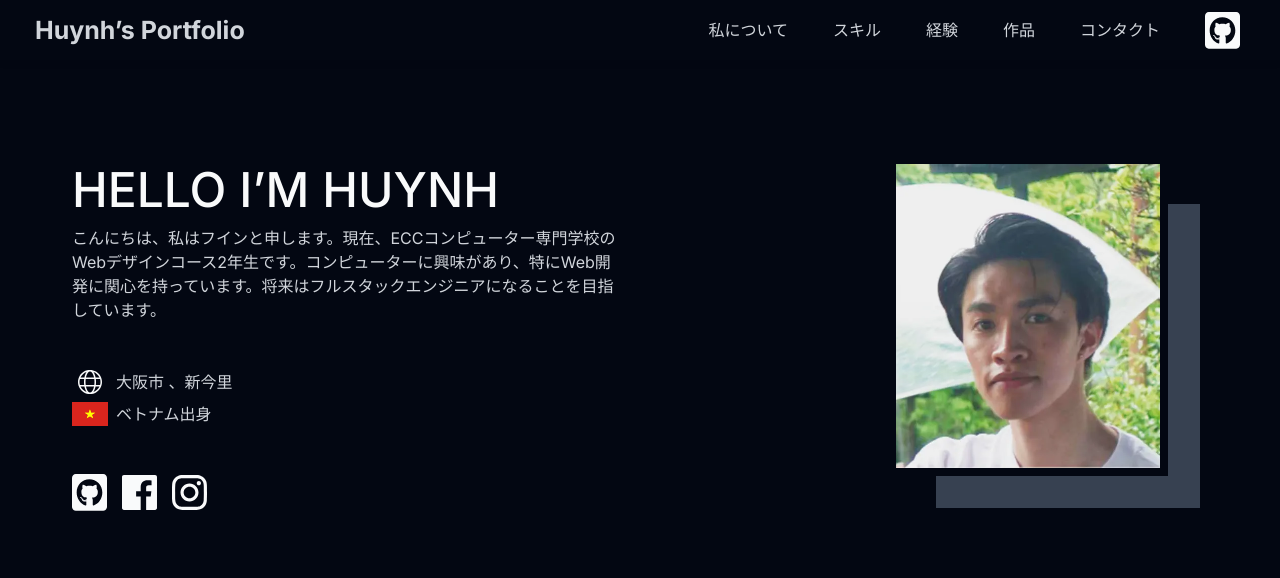
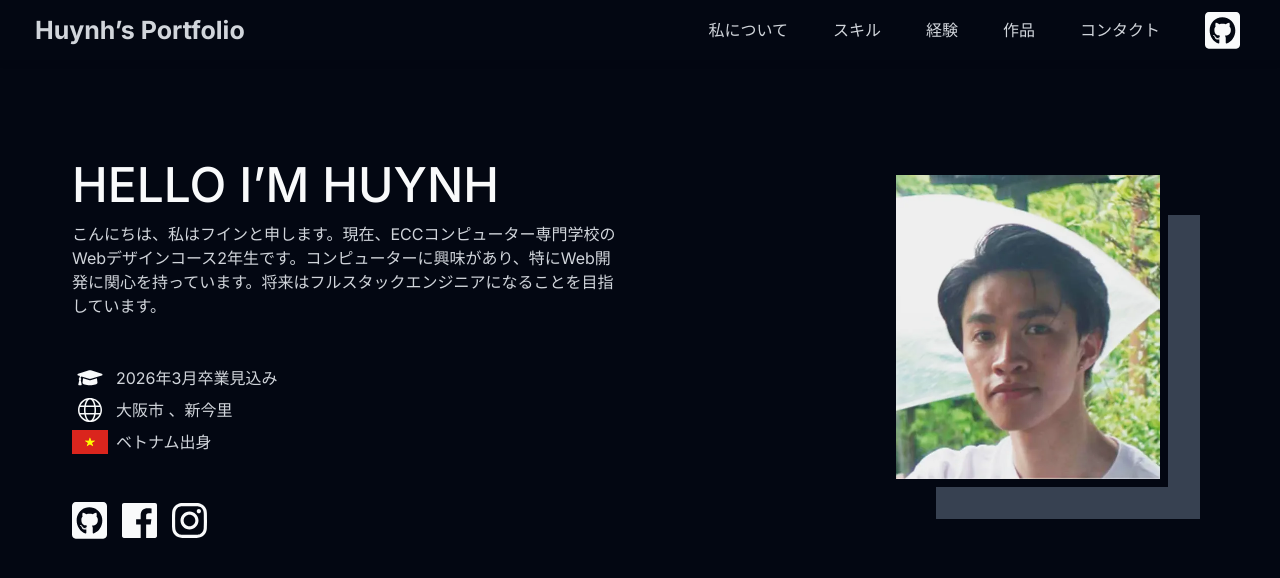
Before and after one commit to huynhnguyen1906/Portfolio, a Next.js app: page / in a window 1280 px wide. Shown: the top 578 px of the page. Built offline with nearby package versions, Linux system fonts and the light colour scheme.

Commit message:
Add Graduation icon and integrate into Hero component

```diff
--- a/src/components/Hero/Hero.tsx
+++ b/src/components/Hero/Hero.tsx
@@ -6,6 +6,7 @@ import FacebookWhite from '../icons/FacebookWhite';
 import InstagramWhite from '../icons/InstagramWhite';
 import Link from 'next/link';
 import Image from 'next/image';
+import Graduation from '../icons/Graduation';
 
 export default function Hero() {
     return (
@@ -19,6 +20,12 @@ export default function Hero() {
                         </p>
                     </div>
                     <div className={Style.Activity}>
+                        <div className={Style.Item}>
+                            <div>
+                                <Graduation />
+                            </div>
+                            <p>2026年3月卒業見込み</p>
+                        </div>
                         <div className={Style.Item}>
                             <div>
                                 <EarthWhite />
--- /dev/null
+++ b/src/components/icons/Graduation.tsx
@@ -0,0 +1,10 @@
+export default function Graduation() {
+    return (
+        <svg xmlns="http://www.w3.org/2000/svg" width="26" height="16" viewBox="0 0 26 16" fill="none">
+            <path
+                d="M24.7998 3.70957L13.9037 0.361914C13.31 0.179492 12.6694 0.179492 12.076 0.361914L1.17952 3.70957C0.259985 3.99199 0.259985 5.20801 1.17952 5.49043L3.07913 6.07402C2.66233 6.58926 2.40608 7.21777 2.38069 7.90605C2.00452 8.12168 1.73967 8.51074 1.73967 8.9752C1.73967 9.39629 1.96155 9.75059 2.28108 9.97715L1.28381 14.4646C1.19709 14.8549 1.49397 15.2252 1.89358 15.2252H4.08538C4.48538 15.2252 4.78225 14.8549 4.69553 14.4646L3.69827 9.97715C4.0178 9.75059 4.23967 9.39629 4.23967 8.9752C4.23967 8.52324 3.98694 8.14512 3.62795 7.92559C3.65764 7.33887 3.95764 6.82012 4.43616 6.49121L12.0756 8.83848C12.4295 8.94707 13.1084 9.08262 13.9033 8.83848L24.7998 5.49082C25.7198 5.20801 25.7198 3.99238 24.7998 3.70957ZM14.2705 10.0334C13.1561 10.3756 12.2065 10.1865 11.7084 10.0334L6.04358 8.29316L5.48967 12.7252C5.48967 14.1061 8.84749 15.2252 12.9897 15.2252C17.1319 15.2252 20.4897 14.1061 20.4897 12.7252L19.9358 8.29277L14.2705 10.0334Z"
+                fill="#F9FAFB"
+            />
+        </svg>
+    );
+}
```
